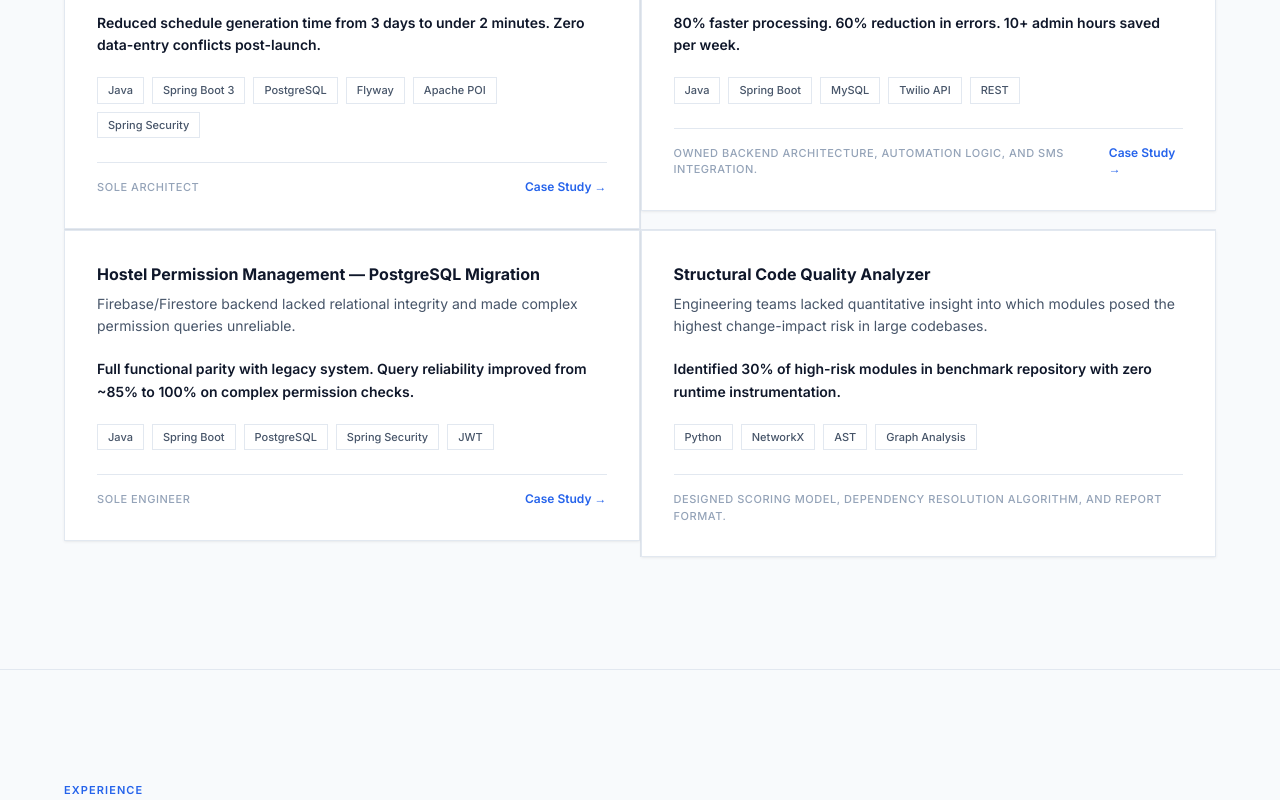
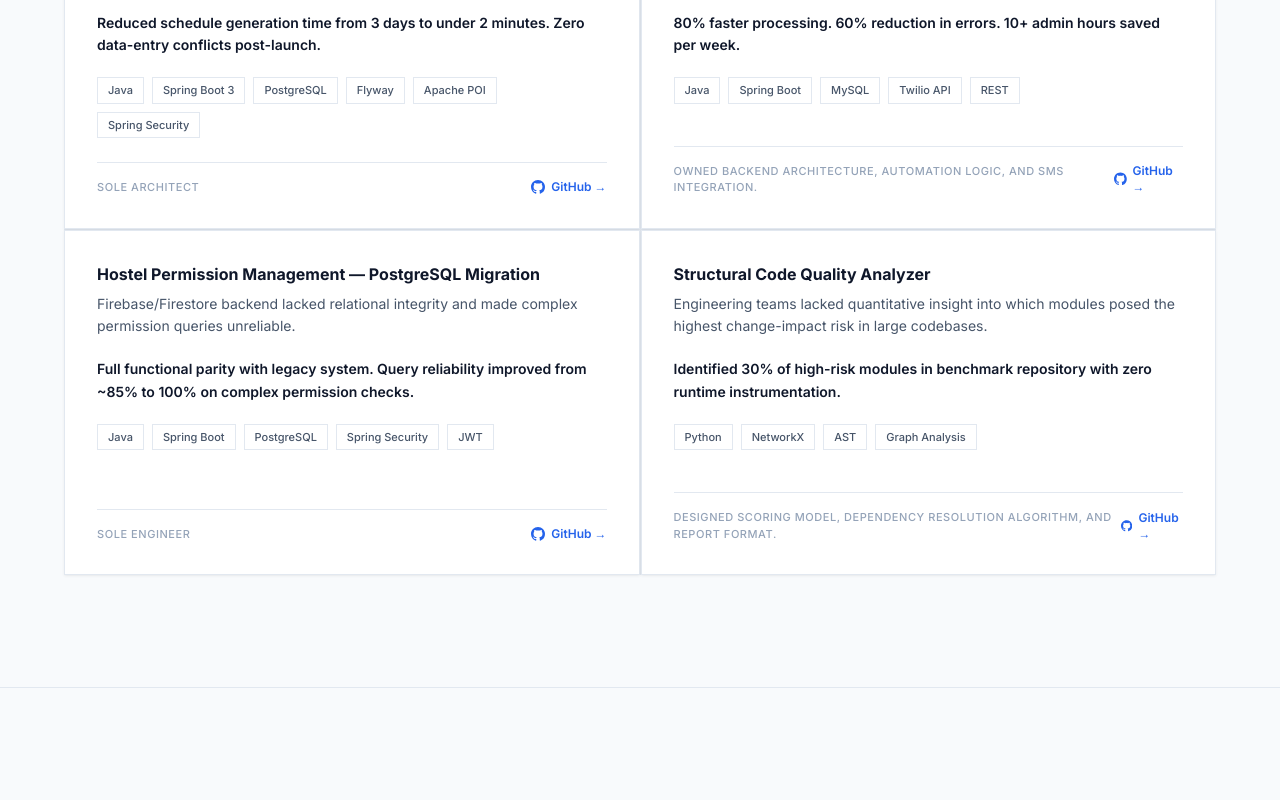
Before and after one commit to sharmavaibhav31/sharmavaibhav31, a React (Vite) app: page / in a window 1280 px wide. Shown: the part 1260-2060 px from the top of the page. Built offline with nearby package versions, Linux system fonts and the light colour scheme.

Commit message:
Updated UI Scroll

```diff
--- a/src/components/sections/HeroSection.tsx
+++ b/src/components/sections/HeroSection.tsx
@@ -1,5 +1,6 @@
 import React from 'react';
 import { useIntersectionObserver } from '../../hooks/useScrollReveal';
+import { useParallax } from '../../hooks/useParallax';
 
 const DOT_POSITIONS = [
     { cx: 16.7, cy: 14.3 }, { cx: 33.3, cy: 28.6 }, { cx: 50.0, cy: 42.9 },
@@ -11,6 +12,11 @@ const DOT_POSITIONS = [
 export const HeroSection: React.FC = () => {
     useIntersectionObserver();
 
+    // SVG grid drifts slower than the page — classic parallax depth
+    const gridOffset = useParallax(0.25);
+    // Hero text floats very subtly upward — understated depth
+    const textOffset = useParallax(0.08);
+
     return (
         <section
             id="hero"
@@ -18,7 +24,14 @@ export const HeroSection: React.FC = () => {
             aria-label="Hero"
         >
             {/* Structural grid — visible in light mode, hidden in dark (LetterGlitch takes over) */}
-            <div className="absolute inset-0 pointer-events-none select-none dark:opacity-0 transition-opacity duration-500" aria-hidden="true">
+            <div
+                className="absolute inset-0 pointer-events-none select-none dark:opacity-0 transition-opacity duration-500"
+                aria-hidden="true"
+                style={{
+                    transform: `translateY(${gridOffset}px)`,
+                    willChange: 'transform',
+                }}
+            >
                 <svg
                     className="absolute right-0 top-0 h-full w-1/2 animate-[gridDrift_20s_ease-in-out_infinite_alternate]"
                     xmlns="http://www.w3.org/2000/svg"
@@ -41,8 +54,14 @@ export const HeroSection: React.FC = () => {
                 </svg>
             </div>
 
-            {/* Content */}
-            <div className="relative z-10 w-full max-w-7xl mx-auto px-6 lg:px-16 py-32 lg:py-0">
+            {/* Content — gentle upward drift on scroll */}
+            <div
+                className="relative z-10 w-full max-w-7xl mx-auto px-6 lg:px-16 py-32 lg:py-0"
+                style={{
+                    transform: `translateY(${-textOffset}px)`,
+                    willChange: 'transform',
+                }}
+            >
                 <div className="max-w-3xl">
                     {/* Status label */}
                     <div className="reveal flex items-center gap-2.5 mb-10">
--- a/src/components/sections/ProjectsSection.tsx
+++ b/src/components/sections/ProjectsSection.tsx
@@ -3,9 +3,20 @@ import projectsData from '../../data/projects.json';
 
 type Project = typeof projectsData[0];
 
+const GitHubIcon: React.FC = () => (
+    <svg
+        xmlns="http://www.w3.org/2000/svg"
+        viewBox="0 0 24 24"
+        fill="currentColor"
+        className="w-3.5 h-3.5"
+    >
+        <path d="M12 0C5.37 0 0 5.37 0 12c0 5.31 3.435 9.795 8.205 11.385.6.105.825-.255.825-.57 0-.285-.015-1.23-.015-2.235-3.015.555-3.795-.735-4.035-1.41-.135-.345-.72-1.41-1.23-1.695-.42-.225-1.02-.78-.015-.795.945-.015 1.62.87 1.845 1.23 1.08 1.815 2.805 1.305 3.495.99.105-.78.42-1.305.765-1.605-2.67-.3-5.46-1.335-5.46-5.925 0-1.305.465-2.385 1.23-3.225-.12-.3-.54-1.53.12-3.18 0 0 1.005-.315 3.3 1.23.96-.27 1.98-.405 3-.405s2.04.135 3 .405c2.295-1.56 3.3-1.23 3.3-1.23.66 1.65.24 2.88.12 3.18.765.84 1.23 1.905 1.23 3.225 0 4.605-2.805 5.625-5.475 5.925.435.375.81 1.095.81 2.22 0 1.605-.015 2.895-.015 3.3 0 .315.225.69.825.57A12.02 12.02 0 0 0 24 12c0-6.63-5.37-12-12-12z" />
+    </svg>
+);
+
 const ProjectCard: React.FC<{ project: Project; delay: number }> = ({ project, delay }) => (
     <article
-        className="reveal group flex flex-col p-8 border border-border dark:border-white/10 bg-surface dark:bg-black/50 shadow-card hover:shadow-card-hover hover:border-border-hover dark:hover:border-white/25 transition-all duration-200"
+        className="reveal group flex flex-col h-full p-8 border border-border dark:border-white/10 bg-surface dark:bg-black/50 shadow-card hover:shadow-card-hover hover:border-border-hover dark:hover:border-white/25 transition-all duration-200"
         style={{ transitionDelay: `${delay}ms` }}
     >
         {/* Header */}
@@ -40,10 +51,17 @@ const ProjectCard: React.FC<{ project: Project; delay: number }> = ({ project, d
             <span className="text-[11px] text-muted dark:text-white/55 font-medium uppercase tracking-wider">
                 {project.role.split('—')[0].trim()}
             </span>
-            {project.caseStudy && (
-                <span className="text-xs font-semibold text-accent dark:text-[#61dca3] link-accent">
-                    Case Study →
-                </span>
+            {project.github && (
+                <a
+                    href={project.github}
+                    target="_blank"
+                    rel="noopener noreferrer"
+                    className="flex items-center gap-1.5 text-xs font-semibold text-accent dark:text-[#61dca3] hover:opacity-75 transition-opacity duration-150"
+                    aria-label={`View ${project.title} on GitHub`}
+                >
+                    <GitHubIcon />
+                    GitHub →
+                </a>
             )}
         </div>
     </article>
@@ -65,7 +83,7 @@ export const ProjectsSection: React.FC = () => (
                 </h2>
             </div>
 
-            <div className="grid grid-cols-1 md:grid-cols-2 gap-px bg-border dark:bg-white/10">
+            <div className="grid grid-cols-1 md:grid-cols-2 gap-px bg-border dark:bg-white/10 auto-rows-fr">
                 {projectsData.map((project, i) => (
                     <div key={project.id} className="bg-canvas dark:bg-transparent">
                         <ProjectCard project={project} delay={i * 50} />
--- a/src/data/projects.json
+++ b/src/data/projects.json
@@ -15,7 +15,7 @@
             "Spring Security"
         ],
         "role": "Sole architect — owned schema design, constraint logic, and all API layers.",
-        "caseStudy": true
+        "github": "https://github.com/sharmavaibhav31/timetable-scheduler"
     },
     {
         "id": "student-permissions",
@@ -32,7 +32,7 @@
             "REST"
         ],
         "role": "Owned backend architecture, automation logic, and SMS integration.",
-        "caseStudy": true
+        "github": "https://github.com/sharmavaibhav31/student-permission-system"
     },
     {
         "id": "hpms-migration",
@@ -49,7 +49,7 @@
             "JWT"
         ],
         "role": "Sole engineer — designed schema, implemented all controllers, services, and repositories.",
-        "caseStudy": true
+        "github": "https://github.com/sharmavaibhav31/hostel-permission-management"
     },
     {
         "id": "code-quality",
@@ -65,6 +65,6 @@
             "Graph Analysis"
         ],
         "role": "Designed scoring model, dependency resolution algorithm, and report format.",
-        "caseStudy": false
+        "github": "https://github.com/sharmavaibhav31/structural-code-quality-analyzer"
     }
 ]
--- /dev/null
+++ b/src/hooks/useParallax.ts
@@ -0,0 +1,45 @@
+import { useEffect, useRef, useState } from 'react';
+
+/**
+ * useParallax
+ *
+ * Returns a `translateY` CSS value (in px) that shifts at `speed`× the scroll rate.
+ * - speed = 0  → element scrolls with the page (no effect)
+ * - speed = 0.5 → element moves at half scroll speed (classic parallax)
+ * - speed < 0  → element moves in opposite direction
+ *
+ * Automatically disables when `prefers-reduced-motion: reduce` is active.
+ * Runs on `requestAnimationFrame` for smooth, jank-free 60fps updates.
+ */
+export function useParallax(speed: number): number {
+    const [offset, setOffset] = useState(0);
+    const rafRef = useRef<number | null>(null);
+    const scrollRef = useRef(0);
+
+    useEffect(() => {
+        // Respect reduced-motion user preference
+        const motionQuery = window.matchMedia('(prefers-reduced-motion: reduce)');
+        if (motionQuery.matches) return;
+
+        const handleScroll = () => {
+            scrollRef.current = window.scrollY;
+            if (rafRef.current !== null) return; // already scheduled
+            rafRef.current = requestAnimationFrame(() => {
+                setOffset(scrollRef.current * speed);
+                rafRef.current = null;
+            });
+        };
+
+        window.addEventListener('scroll', handleScroll, { passive: true });
+
+        // Set initial value in case page loads mid-scroll
+        setOffset(window.scrollY * speed);
+
+        return () => {
+            window.removeEventListener('scroll', handleScroll);
+            if (rafRef.current !== null) cancelAnimationFrame(rafRef.current);
+        };
+    }, [speed]);
+
+    return offset;
+}
--- a/src/styles/globals.css
+++ b/src/styles/globals.css
@@ -51,6 +51,11 @@
   .reveal.is-visible {
     opacity: 1;
     transform: translateY(0);
+  }
+
+  /* ─── PARALLAX ──────────────────────────────────────────────── */
+  .parallax-layer {
+    will-change: transform;
   }
 
   /* ─── LINK HOVER — underline expands left-to-right ─────────── */
```
